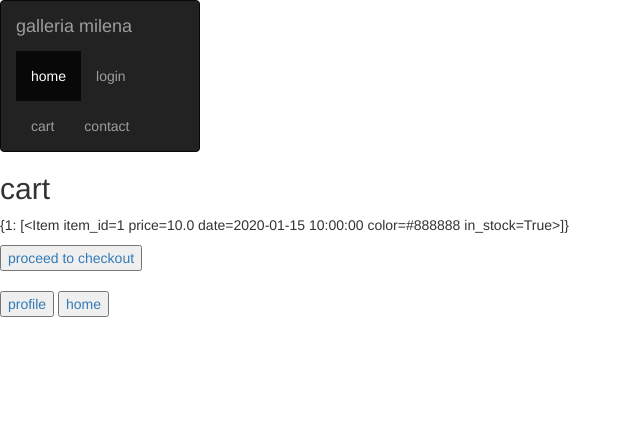
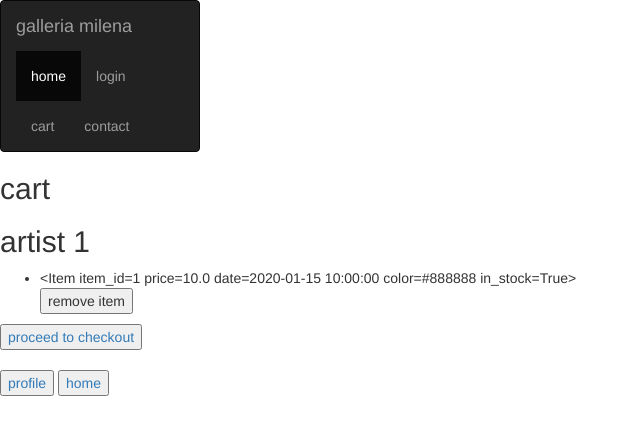
Before and after one commit to sandritaa/galleriamilena, a Flask app: page /cart in a window 1280 px wide. Shown: the top 435 px of the page, without its empty margins (0-640 px from the left). Run offline with Flask 3, Linux system fonts and the light colour scheme; the visitor is signed in with stand-in values (Sample User, id 1); tables that the repository leaves empty hold one stand-in row (values such as "Sample post"); some libraries are stand-ins or nearby versions.

Commit message:
update jinja for cart data

```diff
--- a/helper.py
+++ b/helper.py
@@ -124,8 +124,6 @@ def get_cart_data(session):
 
     # customer logged in
     if session.get('customer_id', None):
-        # database crud fucntion - get
-        # customer_id , item_id, artist_id
 
         cart_items = crud.get_cartitem_by_customer(session['customer_id'])
 
@@ -135,7 +133,10 @@ def get_cart_data(session):
                                  []).append(cart_item.item)
 
     # customer not logged in
-    # else:
+    else:
+        for item_id in session['cartItems']:
+            item = crud.get_item_by_id(item_id)
+            cart_data.setdefault(item.artist_id, []).append(item)
 
     return cart_data
 
--- a/model.py
+++ b/model.py
@@ -207,7 +207,7 @@ class Order(db.Model):
     # class representation
 
     def __repr__(self):
-        return f'<Order order_id={self.order_id} date={self.date} total={self.total} status={self.status} transaction_id={self.transaction_id} shipment_id={self.shipment_id} fname={self.fname} lname={self.lname} city={self.city} state={self.state} zipcode={self.zipcode} country={self.country} email={self.email} phone={self.phone}>'
+        return f'<Order order_id={self.order_id} date={self.date} total={self.total} status={self.status} transaction_id={self.transaction_id} fname={self.fname} lname={self.lname} city={self.city} state={self.state} zipcode={self.zipcode} country={self.country} email={self.email} phone={self.phone}>'
 
 
 def connect_to_db(flask_app, db_uri="postgresql:///galleriadb", echo=True):
--- a/server.py
+++ b/server.py
@@ -402,11 +402,6 @@ def add_fav_artist():
 # create checkout route / order
 
 
-@app.route('/shipping')
-def checkout():
-    return render_template("shipping.html")
-
-
 @app.route('/payment')
 def payment():
     return render_template("payment.html")
--- a/templates/cart.html
+++ b/templates/cart.html
@@ -6,7 +6,21 @@
 
 <h2>cart</h2>
 
-<p>{{ cart_data }}</p>
+<div class="cartData">
+    {% for artist_id in cart_data %}
+    <h2>artist {{ artist_id }}</h2>
+    <ul>
+        {% for item in cart_data[artist_id] %}
+        <li> {{ item }}</li>
+
+        <button type="button" class="removeItemButton"
+            id="{{'buttonRemoveItem' + '_' + (item.item_id) | string}}">remove
+            item</button>
+        {% endfor %}
+    </ul>
+    {% endfor %}
+
+</div>
 
 <!-- proceed to checkout -->
 <button type='button'> <a href='/shipping'>proceed to checkout</a> </button>
```
